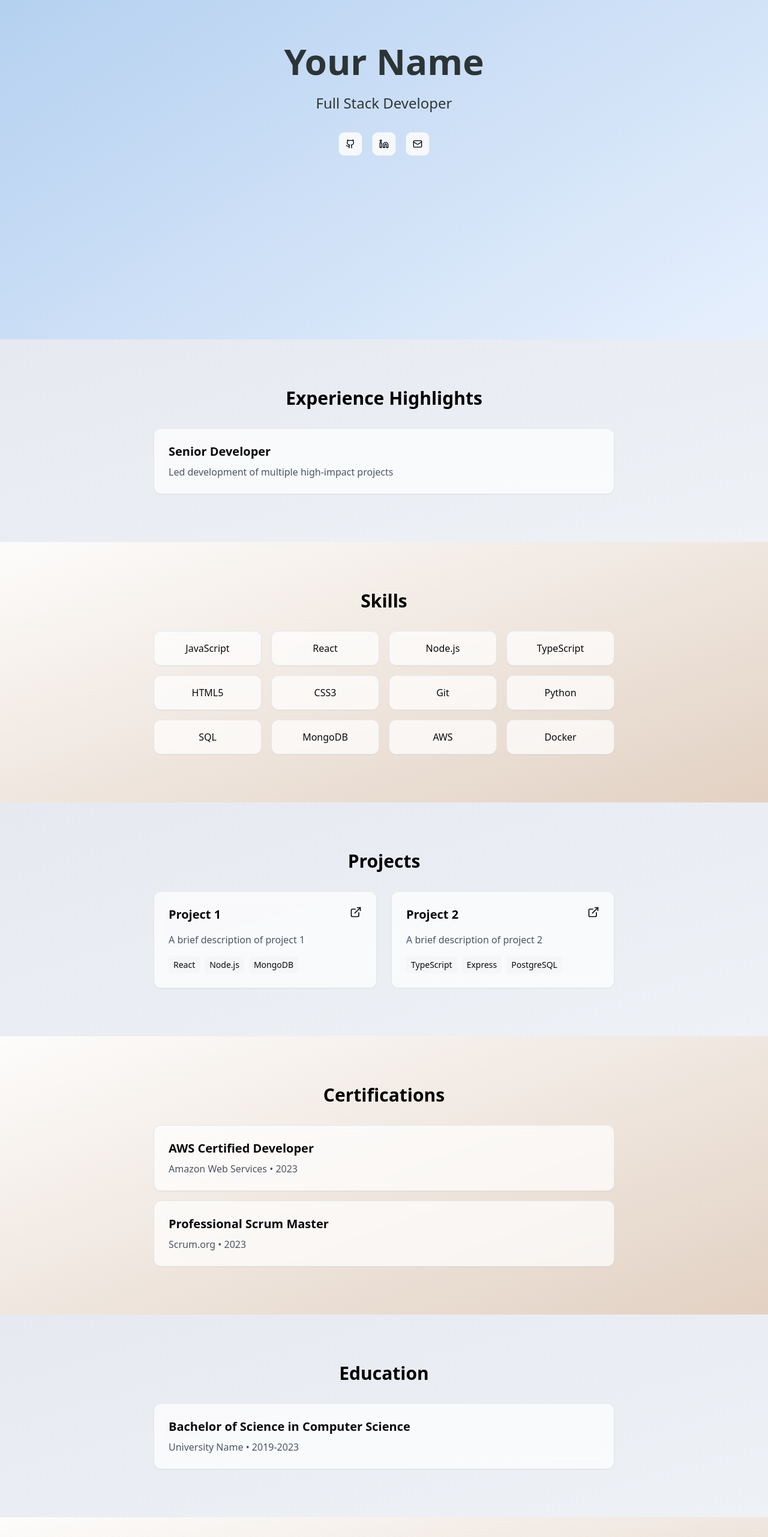
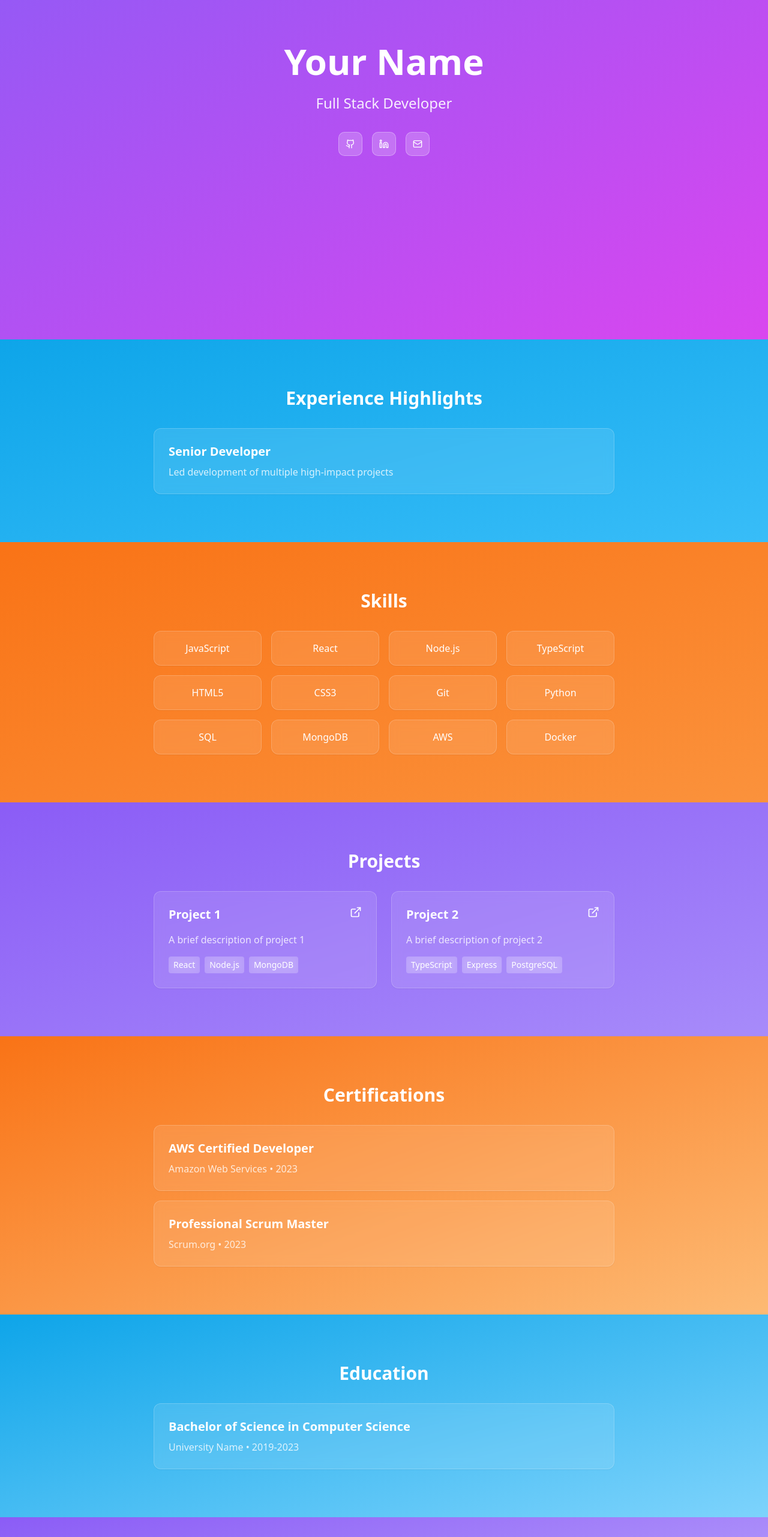
Before and after one commit to Anirudhreddy7799/modern-glance-showcase, a React (Vite) app: page / in a window 1280 px wide. Shown: the part 234-2797 px from the top of the page at 60% size. Built offline with nearby package versions, Linux system fonts and the light colour scheme.

Commit message:
Update color scheme for livelier appearance
Modified the color palette across the site to enhance visual appeal and create a more vibrant user experience.
[skip gpt_engineer]

```diff
--- a/src/components/portfolio/Acknowledgements.tsx
+++ b/src/components/portfolio/Acknowledgements.tsx
@@ -2,11 +2,11 @@ import { Card } from "@/components/ui/card";
 
 const Acknowledgements = () => {
   return (
-    <section className="py-20 px-4 bg-gradient-to-br from-[#fdfcfb] to-[#e2d1c3]">
+    <section className="py-20 px-4 bg-gradient-to-br from-[#8B5CF6] to-[#C4B5FD]">
       <div className="max-w-3xl mx-auto">
-        <h2 className="text-3xl font-bold mb-8 text-center">Acknowledgements</h2>
-        <Card className="p-6 bg-white/70 backdrop-blur hover:bg-white/80 transition-all">
-          <p className="text-gray-600">
+        <h2 className="text-3xl font-bold mb-8 text-center text-white">Acknowledgements</h2>
+        <Card className="p-6 bg-white/10 backdrop-blur hover:bg-white/20 transition-all border-white/20">
+          <p className="text-white/80">
             Special thanks to all mentors and colleagues who have contributed to my professional growth.
           </p>
         </Card>
--- a/src/components/portfolio/Certifications.tsx
+++ b/src/components/portfolio/Certifications.tsx
@@ -15,14 +15,14 @@ const Certifications = () => {
   ];
 
   return (
-    <section className="py-20 px-4 bg-gradient-to-br from-[#fdfcfb] to-[#e2d1c3]">
+    <section className="py-20 px-4 bg-gradient-to-br from-[#F97316] to-[#FDBA74]">
       <div className="max-w-3xl mx-auto">
-        <h2 className="text-3xl font-bold mb-8 text-center">Certifications</h2>
+        <h2 className="text-3xl font-bold mb-8 text-center text-white">Certifications</h2>
         <div className="space-y-4">
           {certifications.map((cert, index) => (
-            <Card key={index} className="p-6 bg-white/70 backdrop-blur hover:bg-white/80 transition-all">
-              <h3 className="text-xl font-semibold mb-2">{cert.name}</h3>
-              <p className="text-gray-600">{cert.issuer} • {cert.date}</p>
+            <Card key={index} className="p-6 bg-white/10 backdrop-blur hover:bg-white/20 transition-all border-white/20">
+              <h3 className="text-xl font-semibold mb-2 text-white">{cert.name}</h3>
+              <p className="text-white/80">{cert.issuer} • {cert.date}</p>
             </Card>
           ))}
         </div>
--- a/src/components/portfolio/Education.tsx
+++ b/src/components/portfolio/Education.tsx
@@ -10,14 +10,14 @@ const Education = () => {
   ];
 
   return (
-    <section className="py-20 px-4 bg-gradient-to-br from-[#e6e9f0] to-[#eef1f5]">
+    <section className="py-20 px-4 bg-gradient-to-br from-[#0EA5E9] to-[#7DD3FC]">
       <div className="max-w-3xl mx-auto">
-        <h2 className="text-3xl font-bold mb-8 text-center">Education</h2>
+        <h2 className="text-3xl font-bold mb-8 text-center text-white">Education</h2>
         <div className="space-y-4">
           {education.map((edu, index) => (
-            <Card key={index} className="p-6 bg-white/70 backdrop-blur hover:bg-white/80 transition-all">
-              <h3 className="text-xl font-semibold mb-2">{edu.degree}</h3>
-              <p className="text-gray-600">{edu.institution} • {edu.year}</p>
+            <Card key={index} className="p-6 bg-white/10 backdrop-blur hover:bg-white/20 transition-all border-white/20">
+              <h3 className="text-xl font-semibold mb-2 text-white">{edu.degree}</h3>
+              <p className="text-white/80">{edu.institution} • {edu.year}</p>
             </Card>
           ))}
         </div>
--- a/src/components/portfolio/Experience.tsx
+++ b/src/components/portfolio/Experience.tsx
@@ -2,13 +2,13 @@ import { Card } from "@/components/ui/card";
 
 const Experience = () => {
   return (
-    <section className="py-20 px-4 bg-gradient-to-br from-[#e6e9f0] to-[#eef1f5]">
+    <section className="py-20 px-4 bg-gradient-to-br from-[#0EA5E9] to-[#38BDF8]">
       <div className="max-w-3xl mx-auto">
-        <h2 className="text-3xl font-bold mb-8 text-center">Experience Highlights</h2>
+        <h2 className="text-3xl font-bold mb-8 text-center text-white">Experience Highlights</h2>
         <div className="space-y-4">
-          <Card className="p-6 bg-white/70 backdrop-blur hover:bg-white/80 transition-all">
-            <h3 className="text-xl font-semibold mb-2">Senior Developer</h3>
-            <p className="text-gray-600">Led development of multiple high-impact projects</p>
+          <Card className="p-6 bg-white/10 backdrop-blur hover:bg-white/20 transition-all border-white/20">
+            <h3 className="text-xl font-semibold mb-2 text-white">Senior Developer</h3>
+            <p className="text-white/80">Led development of multiple high-impact projects</p>
           </Card>
         </div>
       </div>
--- a/src/components/portfolio/Hero.tsx
+++ b/src/components/portfolio/Hero.tsx
@@ -3,19 +3,19 @@ import { Button } from "@/components/ui/button";
 
 const Hero = () => {
   return (
-    <section className="min-h-screen flex items-center justify-center px-4 bg-gradient-to-br from-[#accbee] to-[#e7f0fd]">
+    <section className="min-h-screen flex items-center justify-center px-4 bg-gradient-to-br from-[#8B5CF6] to-[#D946EF]">
       <div className="max-w-3xl mx-auto text-center fade-in">
-        <h1 className="text-4xl md:text-6xl font-bold mb-6 text-[#2d3436]">Your Name</h1>
-        <p className="text-xl md:text-2xl mb-8 text-[#2d3436]">Full Stack Developer</p>
+        <h1 className="text-4xl md:text-6xl font-bold mb-6 text-white">Your Name</h1>
+        <p className="text-xl md:text-2xl mb-8 text-white/90">Full Stack Developer</p>
         <div className="flex justify-center gap-4">
-          <Button variant="outline" size="icon" className="bg-white/80 backdrop-blur hover:bg-white/90">
-            <Github className="h-5 w-5" />
+          <Button variant="outline" size="icon" className="bg-white/20 backdrop-blur hover:bg-white/30 border-white/30">
+            <Github className="h-5 w-5 text-white" />
           </Button>
-          <Button variant="outline" size="icon" className="bg-white/80 backdrop-blur hover:bg-white/90">
-            <Linkedin className="h-5 w-5" />
+          <Button variant="outline" size="icon" className="bg-white/20 backdrop-blur hover:bg-white/30 border-white/30">
+            <Linkedin className="h-5 w-5 text-white" />
           </Button>
-          <Button variant="outline" size="icon" className="bg-white/80 backdrop-blur hover:bg-white/90">
-            <Mail className="h-5 w-5" />
+          <Button variant="outline" size="icon" className="bg-white/20 backdrop-blur hover:bg-white/30 border-white/30">
+            <Mail className="h-5 w-5 text-white" />
           </Button>
         </div>
       </div>
--- a/src/components/portfolio/Projects.tsx
+++ b/src/components/portfolio/Projects.tsx
@@ -18,22 +18,22 @@ const Projects = () => {
   ];
 
   return (
-    <section className="py-20 px-4 bg-gradient-to-br from-[#e6e9f0] to-[#eef1f5]">
+    <section className="py-20 px-4 bg-gradient-to-br from-[#8B5CF6] to-[#A78BFA]">
       <div className="max-w-3xl mx-auto">
-        <h2 className="text-3xl font-bold mb-8 text-center">Projects</h2>
+        <h2 className="text-3xl font-bold mb-8 text-center text-white">Projects</h2>
         <div className="grid md:grid-cols-2 gap-6">
           {projects.map((project, index) => (
-            <Card key={index} className="p-6 bg-white/70 backdrop-blur hover:bg-white/80 transition-all">
+            <Card key={index} className="p-6 bg-white/10 backdrop-blur hover:bg-white/20 transition-all border-white/20">
               <div className="flex justify-between items-start mb-4">
-                <h3 className="text-xl font-semibold">{project.title}</h3>
+                <h3 className="text-xl font-semibold text-white">{project.title}</h3>
                 <a href={project.link} target="_blank" rel="noopener noreferrer">
-                  <ExternalLink className="h-5 w-5" />
+                  <ExternalLink className="h-5 w-5 text-white" />
                 </a>
               </div>
-              <p className="text-gray-600 mb-4">{project.description}</p>
+              <p className="text-white/80 mb-4">{project.description}</p>
               <div className="flex flex-wrap gap-2">
                 {project.technologies.map((tech, techIndex) => (
-                  <span key={techIndex} className="text-sm bg-gray-100/80 backdrop-blur px-2 py-1 rounded">
+                  <span key={techIndex} className="text-sm bg-white/20 backdrop-blur px-2 py-1 rounded text-white">
                     {tech}
                   </span>
                 ))}
--- a/src/components/portfolio/Skills.tsx
+++ b/src/components/portfolio/Skills.tsx
@@ -7,12 +7,12 @@ const Skills = () => {
   ];
 
   return (
-    <section className="py-20 px-4 bg-gradient-to-br from-[#fdfcfb] to-[#e2d1c3]">
+    <section className="py-20 px-4 bg-gradient-to-br from-[#F97316] to-[#FB923C]">
       <div className="max-w-3xl mx-auto">
-        <h2 className="text-3xl font-bold mb-8 text-center">Skills</h2>
+        <h2 className="text-3xl font-bold mb-8 text-center text-white">Skills</h2>
         <div className="grid grid-cols-2 md:grid-cols-4 gap-4">
           {skills.map((skill, index) => (
-            <Card key={index} className="p-4 text-center bg-white/70 backdrop-blur hover:bg-white/80 transition-all">
+            <Card key={index} className="p-4 text-center bg-white/10 backdrop-blur hover:bg-white/20 transition-all border-white/20 text-white">
               {skill}
             </Card>
           ))}
```
